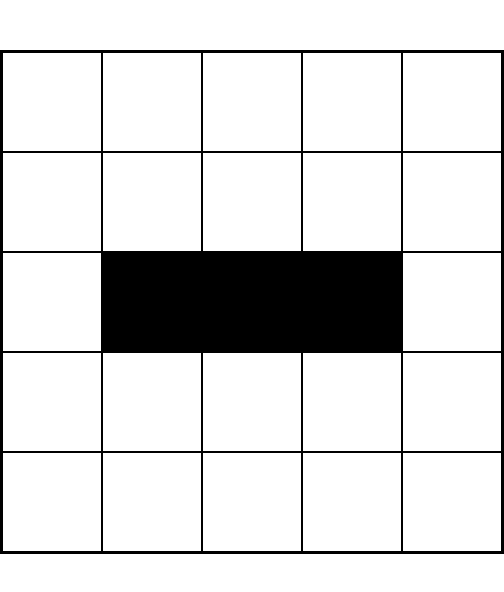
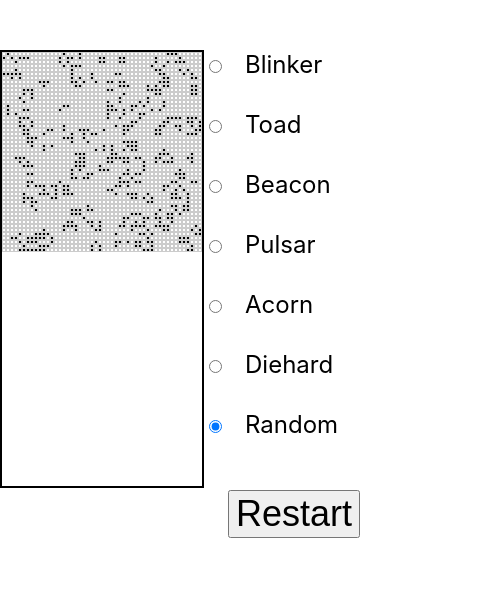
Before and after one commit to Paul-Hadfield/react-game-of-life, a React app: page / in a window 390 px wide. Shown: the top 592 px of the page, 504 px wide, since content can reach past the window. Built offline with nearby package versions, Linux system fonts and the light colour scheme.

Commit message:
Added the game functionality

```diff
--- a/src/App.css
+++ b/src/App.css
@@ -1,40 +1,18 @@
 .App {
+  display: grid;
+  grid-template-columns: 1fr 200px;
   text-align: center;
-}
-
-.App-logo {
-  animation: App-logo-spin infinite 20s linear;
-  height: 40vmin;
-  pointer-events: none;
-}
-
-.App-header {
-  background-color: #282c34;
-  min-height: 100vh;
-  display: flex;
-  flex-direction: column;
-  align-items: center;
-  justify-content: center;
-  font-size: calc(10px + 2vmin);
-  color: white;
-}
-
-.App-link {
-  color: #61dafb;
 }
 
 .grid {
   margin: 50px auto;
-  width:500px;
   border: solid 2px;
   display: grid;
-  grid-template-columns: repeat(5, 100px);
-  grid-template-rows: repeat(5, 100px);
   grid-gap:0px;
 }
 
 .cell {
-  border: solid 1px;
+  border: solid 1px #ccc;
   vertical-align: middle;
   text-align: center;
 }
--- a/src/App.js
+++ b/src/App.js
@@ -1,74 +1,113 @@
 import React from 'react';
 import './App.css';
-
-const Grid = ({grid}) => {
-
-  return (
-    <div className="grid">
-      {grid.map((cell, index) => <div key={index} className="cell" style={{backgroundColor: cell.live ? 'black' : 'white' }}></div>)}
-    </div>
-  );
-}
+import GameEngine  from './gameengine'
+import Grid from './grid'
+import Options from './options'
 
 function App() {
 
+  let [pattern, setPattern] = React.useState('random');
   let [grid, setGrid] = React.useState([]);
+  let [restartKey, setRestartKey] = React.useState(0);
   if(grid.length == 0)
   {
-    let x = 1;
-    let y = 1;
-    for(let i = 1; i <= 25; i++){
-      let live = false;
-      if(x == 3) {
-        if(y == 2 | y == 3 | y == 4) {
-          live = true;
-        }
-      }
-      grid.push({x, y, live});
-      x++;
-      if( x > 5){ x = 1; y++; }
+    switch(pattern)
+    {
+      case 'blinker':
+        grid = GameEngine.setupBlinker();
+        break;
+      case 'beacon':
+        grid = GameEngine.setupBeacon();
+        break;
+      case 'toad':
+        grid = GameEngine.setupToad();
+        break;
+      case 'pulsar':
+        grid = GameEngine.setupPulsar();
+        break;
+      case 'acorn':
+        grid = GameEngine.setupAcorn();
+        break;
+      case 'diehard':
+        grid = GameEngine.setupDiehard();
+        break;
+        default:
+        grid = GameEngine.setupRandom();
+        break;
     }
+
   }
-  const applyRules = (isLive, liveNeighbours) => {
-    if(isLive) {
-      return (liveNeighbours == 2 | liveNeighbours == 3);
-    } else {
-      return liveNeighbours == 3;
-    }
+
+  console.log(pattern);
+
+  let rows = 0;
+  let cols = 0;
+
+  grid.forEach(cell => {
+    if(cell.x > cols) { cols = cell.x; }
+    if(cell.y > rows) { rows = cell.y; }
+  })
+
+  const dimensions = {
+    width: window.innerWidth,
+    height: window.innerHeight,
+    rows, cols
   };
 
-  const determineNewState = (cell, currentGrid) => {
 
-    const liveNeighbours = currentGrid
-                        .filter(nc => !(nc.x == cell.x && nc.y == cell.y))
-                        .filter(nc => nc.x >= (cell.x - 1) & nc.x <= (cell.x + 1))
-                        .filter(nc => nc.y >= (cell.y - 1) & nc.y <= (cell.y + 1))
-                        .filter(nc => nc.live)
-                        .length;
+  const getTimeoutPeriod = () => {
 
-    return {x: cell.x, y: cell.y, live: applyRules(cell.live, liveNeighbours)};
-  };
+    if( grid.length >= 5000)
+    {
+      return 250;
+    }
+    if( grid.length >= 2500) {
+      return 500;
+    }
 
-      React.useEffect(() => {
+    if( grid.length >= 500) {
+      return 750;
+    }
 
-      const timerId = setTimeout(() => {
-        const newGrid = grid.map(cell => determineNewState(cell, grid));
-        setGrid(newGrid);
-      }, 1000);
-      return () => clearTimeout(timerId);
+    return 1000;
+  }
 
-    });
+  const timeoutPeriod = getTimeoutPeriod();
 
+  React.useEffect(() => {
+
+    const timerId = setTimeout(() => {
+      const newGrid = grid.map(cell => GameEngine.determineNewState(cell, grid));
+      setGrid(newGrid);
+    }, timeoutPeriod);
+    return () => clearTimeout(timerId);
+
+  });
+
+  const handleTypeChanged = (changeEvent) => {
+    pattern = setPattern(changeEvent.target.value);
+    restartGame();
+  }
+
+  const handleRestartClicked = () => {
+    event.preventDefault();
+    restartGame();
+  }
+
+  const restartGame = () => {
+    setGrid([]);
+    setRestartKey(restartKey+1);
+  }
 
   return (
     <div className="App">
-      <Grid grid={grid} />
+      <Grid key={restartKey} dimensions={dimensions} gameGrid={grid} />
+      <Options
+        pattern={pattern}
+        typeChanged={handleTypeChanged}
+        restartClick={handleRestartClicked} />
     </div>
   );
 }
 
 export default App;
-
-const Util = {
-  range: (min, max) => Array.from({length: max - min + 1}, (_, i) => min + i)
-}
--- /dev/null
+++ b/src/cell.js
@@ -0,0 +1,10 @@
+import React from 'react';
+
+// eslint-disable-next-line react/prop-types
+const Cell = ({cell}) => {
+    return (
+        <div className="cell" style={{backgroundColor: cell.live ? 'black' : 'white' }}></div>
+    )
+};
+
+export default Cell;
--- /dev/null
+++ b/src/gameengine.js
@@ -0,0 +1,47 @@
+import GridSetup  from './gridsetup'
+
+
+const applyRules = (isLive, liveNeighbours) => {
+    if(isLive) {
+        return (liveNeighbours == 2 | liveNeighbours == 3);
+    } else {
+        return liveNeighbours == 3;
+    }
+};
+
+const excludeSelf = (cell, currentCell) => {
+    return !(cell.x == currentCell.x && cell.y == currentCell.y)
+}
+
+const isLive = cell => {
+    return cell.live;
+}
+
+const includeNeighbours = (cell, currentCell) => {
+    return (cell.x >= (currentCell.x - 1) & cell.x <= (currentCell.x + 1)) && (cell.y >= (currentCell.y - 1) & cell.y <= (currentCell.y + 1))
+}
+
+const getNumberOfLiveNeighbours = (cell, currentGrid) => {
+    return currentGrid
+                .filter(nc => excludeSelf(nc, cell))
+                .filter(nc => includeNeighbours(nc, cell))
+                .filter(isLive)
+                .length;
+};
+
+const GameEngine = {
+
+      setupBlinker : () => GridSetup.blinker(),
+      setupToad : () => GridSetup.toad(),
+      setupBeacon : () => GridSetup.beacon(),
+      setupRandom : () => GridSetup.random(),
+      setupPulsar : () => GridSetup.pulsar(),
+      setupAcorn : () => GridSetup.acorn(),
+      setupDiehard : () => GridSetup.diehard(),
+
+    determineNewState : (cell, currentGrid) => {
+        return {x: cell.x, y: cell.y, live: applyRules(cell.live, getNumberOfLiveNeighbours(cell, currentGrid))};
+    }
+}
+
+export default GameEngine;
--- /dev/null
+++ b/src/grid.js
@@ -0,0 +1,27 @@
+import React from 'react';
+import Cell from './cell'
+
+// eslint-disable-next-line react/prop-types
+const Grid = ({dimensions, gameGrid}) => {
+
+    const cellSize = Math.floor(Math.min(
+    ...[
+        ((dimensions.width-100) * .8) / dimensions.cols,
+        (dimensions.height * .8) / dimensions.rows,
+        200
+    ]));
+
+    const styles = {
+        width: `${dimensions.cols*cellSize}px`,
+        gridTemplateColumns: `repeat(${dimensions.cols}, ${cellSize}px)`,
+        gridTemplateRows: `repeat(${dimensions.rows}, ${cellSize}px)`
+    }
+
+    return (
+        <div className="grid" style={styles}>
+        {gameGrid.map((cell, index) => <Cell key={index} cell={cell} />)}
+        </div>
+    );
+}
+
+export default Grid;
--- /dev/null
+++ b/src/gridsetup.js
@@ -0,0 +1,164 @@
+function buildEmptyGrid(cols, rows) {
+
+    let x = 1;
+    let y = 1;
+
+    const numberOfCells = rows * cols;
+
+    let grid = [];
+
+    Util.range(1, numberOfCells).map(() => {
+
+        grid.push({x, y, live: false});
+
+        x++;
+
+        if( x > cols) {
+            x = 1; y++;
+        }
+    });
+
+    return grid;
+  }
+
+const getRandomIntInclusive = (min, max) => {
+    min = Math.ceil(min);
+    max = Math.floor(max);
+    return Math.floor(Math.random() * (max - min + 1)) + min; //The maximum is inclusive and the minimum is inclusive
+};
+
+const Util = {
+    range: (min, max) => Array.from({length: max - min + 1}, (_, i) => min + i)
+}
+
+const GridSetup = {
+    blinker : () => {
+
+        let grid = buildEmptyGrid(5, 5);
+
+        grid
+        .filter(c => c.x >= 2 && c.x <= 4)
+        .filter(c => c.y == 3)
+        .forEach(cell => { cell.live = true; });
+
+        return grid;
+    },
+    toad : () => {
+
+        let grid = buildEmptyGrid(6, 6);
+
+        grid
+          .filter(c => c.x >= 2 && c.x <= 4)
+          .filter(c => c.y == 3)
+          .forEach(cell => { cell.live = true; });
+        grid
+          .filter(c => c.x >= 3 && c.x <= 5)
+          .filter(c => c.y == 4)
+          .forEach(cell => { cell.live = true; });
+
+        return grid;
+      },
+    beacon : () => {
+
+        let grid = buildEmptyGrid(6, 6);
+
+        grid
+          .filter(c => c.x == 2 || c.x == 3)
+          .filter(c => c.y == 2 || c.y == 3)
+          .forEach(cell => { cell.live = true; });
+        grid
+          .filter(c => c.x == 4 || c.x == 5)
+          .filter(c => c.y == 4 || c.y == 5)
+          .forEach(cell => { cell.live = true; });
+
+        return grid;
+      },
+    pulsar : () => {
+        let grid = buildEmptyGrid(17, 17);
+
+        grid
+          .filter(c => ((c.x >= 5 && c.x <= 7) || (c.x >= 11 && c.x <= 13)) && (c.y == 3))
+          .forEach(cell => { cell.live = true; });
+
+        grid
+          .filter(c => ((c.x >= 5 && c.x <= 7) || (c.x >= 11 && c.x <= 13)) && (c.y == 8))
+          .forEach(cell => { cell.live = true; });
+
+        grid
+          .filter(c => ((c.x >= 5 && c.x <= 7) || (c.x >= 11 && c.x <= 13)) && (c.y == 10))
+          .forEach(cell => { cell.live = true; });
+
+        grid
+          .filter(c => ((c.x >= 5 && c.x <= 7) || (c.x >= 11 && c.x <= 13)) && (c.y == 15))
+          .forEach(cell => { cell.live = true; });
+
+        grid
+          .filter(c => ((c.y >= 5 && c.y <= 7) || (c.y >= 11 && c.y <= 13)) && (c.x == 3))
+          .forEach(cell => { cell.live = true; });
+
+        grid
+          .filter(c => ((c.y >= 5 && c.y <= 7) || (c.y >= 11 && c.y <= 13)) && (c.x == 8))
+          .forEach(cell => { cell.live = true; });
+
+        grid
+          .filter(c => ((c.y >= 5 && c.y <= 7) || (c.y >= 11 && c.y <= 13)) && (c.x == 10))
+          .forEach(cell => { cell.live = true; });
+
+        grid
+          .filter(c => ((c.y >= 5 && c.y <= 7) || (c.y >= 11 && c.y <= 13)) && (c.x == 15))
+          .forEach(cell => { cell.live = true; });
+
+        return grid;
+      },
+    random : () => {
+        let grid = buildEmptyGrid(50, 50);
+
+        grid.forEach(cell => { cell.live = getRandomIntInclusive(0, 100) > 66; });
+
+        return grid;
+      },
+      acorn : () => {
+        let grid = buildEmptyGrid(9, 5);
+
+        grid
+            .filter(c => (c.x >= 2 && c.x <= 3) && c.y == 4)
+            .forEach(cell => { cell.live = true; });
+
+        grid
+            .filter(c => (c.x >= 6 && c.x <= 8) && c.y == 4)
+            .forEach(cell => { cell.live = true; });
+
+        grid
+            .filter(c => c.x == 3 && c.y == 2)
+            .forEach(cell => { cell.live = true; });
+
+        grid
+            .filter(c => c.x == 5 && c.y == 3)
+            .forEach(cell => { cell.live = true; });
+
+        return grid;
+      },
+    diehard : () => {
+        let grid = buildEmptyGrid(10, 5);
+
+        grid
+            .filter(c => (c.x >= 7 && c.x <= 9) && c.y == 4)
+            .forEach(cell => { cell.live = true; });
+
+        grid
+            .filter(c => c.x == 8 && c.y == 2)
+            .forEach(cell => { cell.live = true; });
+
+        grid
+            .filter(c => (c.x >= 2 && c.x <= 3) && c.y == 3)
+            .forEach(cell => { cell.live = true; });
+
+        grid
+            .filter(c => c.x == 3 && c.y == 4)
+            .forEach(cell => { cell.live = true; });
+
+        return grid;
+      }
+}
+
+export default GridSetup;
--- /dev/null
+++ b/src/options.css
@@ -0,0 +1,20 @@
+form{
+    padding-top: 50px;
+    padding-right: 20px;
+}
+
+form, button{
+    font-size: 1.5em;
+}
+.options{
+    text-align: left;
+    margin-bottom: 20px;
+}
+
+.options div {
+    height: 2.5em;
+    vertical-align: baseline;
+}
+.options label {
+margin-left: 20px;
+}
--- /dev/null
+++ b/src/options.js
@@ -0,0 +1,22 @@
+import React from 'react';
+import './options.css'
+
+// eslint-disable-next-line react/prop-types
+const Options = ({pattern, typeChanged, restartClick}) => {
+    return (
+        <form>
+            <div className="options">
+                <div><input type="Radio" id="blinker" name="pattern" onChange={typeChanged} value="blinker" checked={pattern === 'blinker'} /><label htmlFor="blinker" selected>Blinker</label></div>
+                <div><input type="Radio" id="toad" name="pattern" onChange={typeChanged} value="toad" checked={pattern === 'toad'} /><label htmlFor="toad" selected>Toad</label></div>
+                <div><input type="Radio" id="beacon" name="pattern" onChange={typeChanged} value="beacon" checked={pattern === 'beacon'} /><label htmlFor="beacon" selected>Beacon</label></div>
+                <div><input type="Radio" id="pulsar" name="pattern" onChange={typeChanged} value="pulsar" checked={pattern === 'pulsar'} /><label htmlFor="pulsar" selected>Pulsar</label></div>
+                <div><input type="Radio" id="acorn" name="pattern" onChange={typeChanged} value="acorn" checked={pattern === 'acorn'} /><label htmlFor="acorn" selected>Acorn</label></div>
+                <div><input type="Radio" id="diehard" name="pattern" onChange={typeChanged} value="diehard" checked={pattern === 'diehard'} /><label htmlFor="diehard" selected>Diehard</label></div>
+                <div><input type="Radio" id="random" name="pattern" onChange={typeChanged} value="random" checked={pattern === 'random'} /><label htmlFor="random">Random</label></div>
+            </div>
+            <button onClick={restartClick}>Restart</button>
+        </form>
+    );
+}
+
+export default Options;
```
